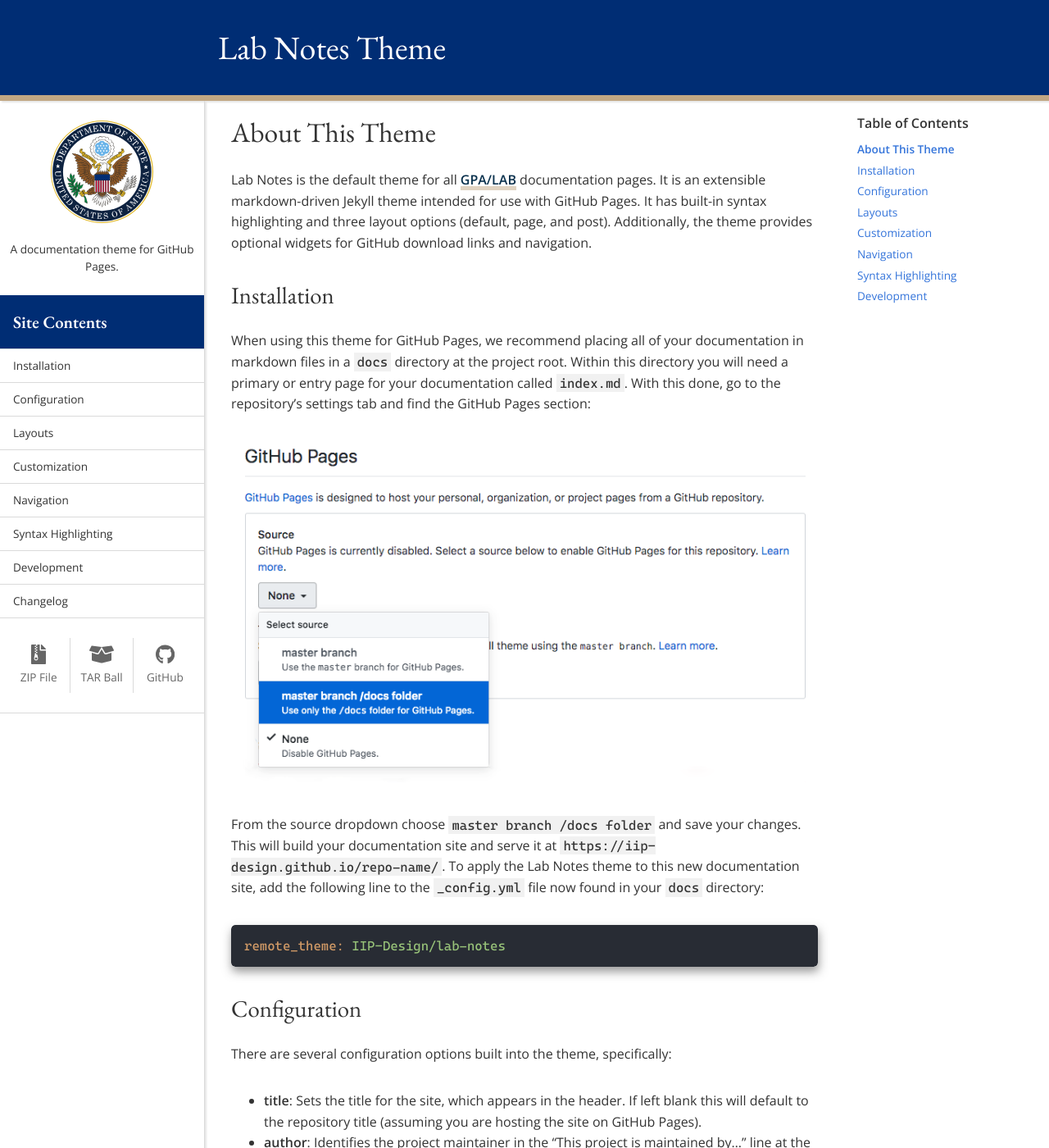
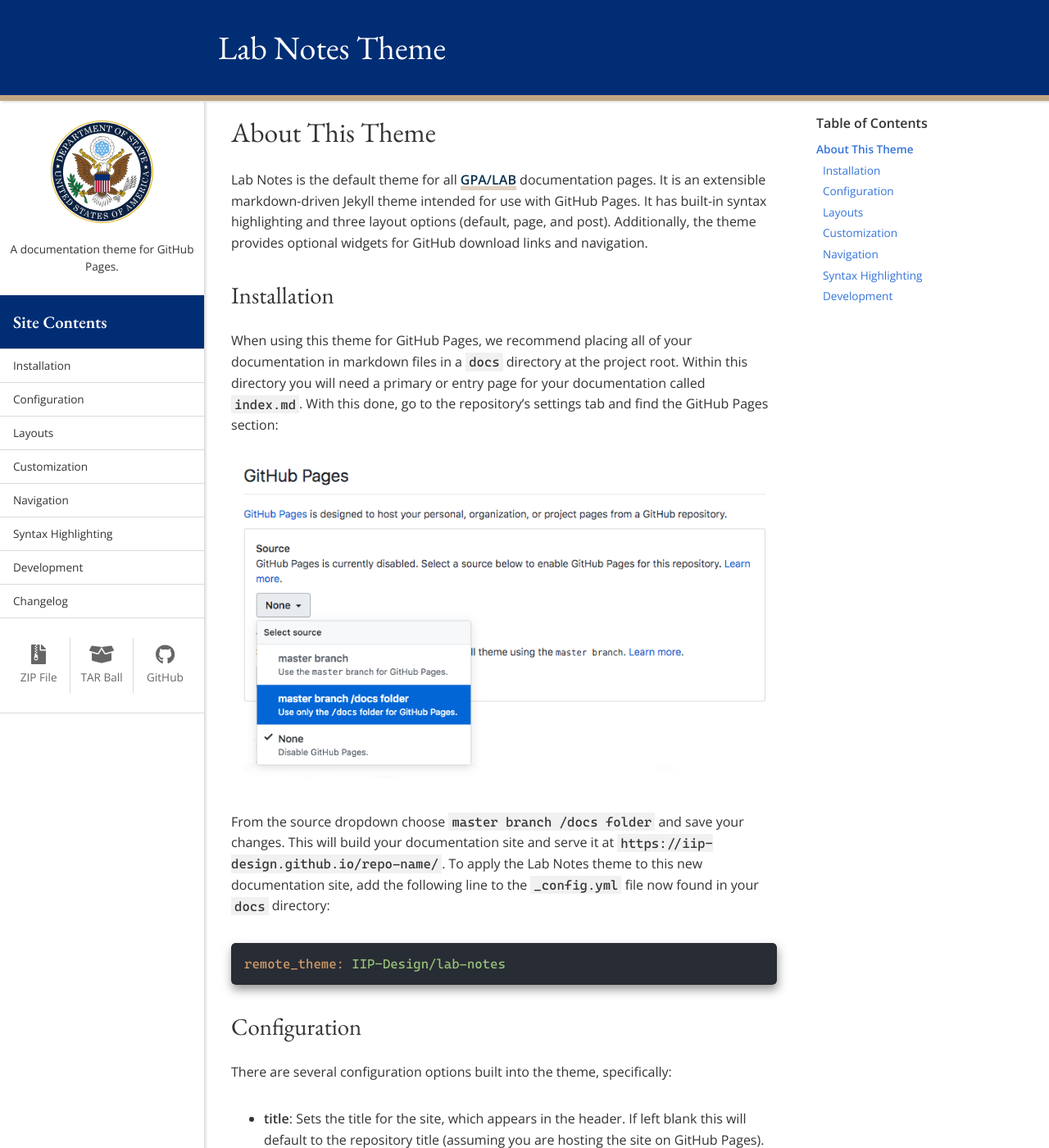
Before and after one commit to IIP-Design/lab-notes, a Jekyll site: the page built from index.md, in a window 1280 px wide and 1400 px high. Shown: the whole window at 82% size. Built offline with Jekyll 4.4.1, drawn with Linux system fonts in a browser that asks for light colours.

Commit message:
feat: indent nested headings in table of contents

```diff
--- a/_sass/base.scss
+++ b/_sass/base.scss
@@ -64,7 +64,8 @@
 h2,
 h3,
 h4,
-h5 {
+h5,
+h6 {
   font-family: $fontHeader;
   font-weight: normal;
   margin-top: 1.5rem;
--- a/_sass/components/toc.scss
+++ b/_sass/components/toc.scss
@@ -30,6 +30,7 @@
   }
 
   &-list {
+    color: $blueLight;
     list-style: none;
     margin: 0.5rem 0;
     padding: 0;
@@ -37,6 +38,28 @@
     > li {
       text-indent: -0.5rem;
       margin: 0 0.5rem;
+
+      &:not(.from-h1):not(.from-h2):before {
+        content: '- ';
+        margin-left: -0.5rem;
+      }
+    }
+
+    > .from-h2 {
+      margin-left: 1rem;
+    }
+
+    > .from-h3 {
+      margin-left: 2rem;
+    }
+
+    > .from-h4 {
+      margin-left: 2.5rem;
+    }
+
+    > .from-h5,
+    > .from-h6 {
+      margin-left: 3rem;
     }
   }
 }
--- a/_sass/layout/default.scss
+++ b/_sass/layout/default.scss
@@ -31,7 +31,7 @@
   @media screen and (min-width: $lg-screen) {
     display: grid;
     gap: 1rem;
-    grid-template-columns: minmax(0, 1100px) minmax(250px, 1fr);
+    grid-template-columns: minmax(0, 1100px) minmax(300px, 1fr);
   }
 }
 
--- a/_sass/layout/post.scss
+++ b/_sass/layout/post.scss
@@ -24,7 +24,7 @@
       @media screen and (min-width: $lg-screen) {
         display: grid;
         gap: 1rem;
-        grid-template-columns: minmax(0, 1100px) minmax(0, 250px);
+        grid-template-columns: minmax(0, 1050px) minmax(0, 300px);
       }
     }
   }
--- a/js/toc.js
+++ b/js/toc.js
@@ -132,6 +132,8 @@
 
     const item = document.createElement( 'li' );
 
+    item.classList.add( `from-${heading.tagName.toLowerCase()}` );
+
     item.appendChild( link );
     list.appendChild( item );
   } );
```
Also changed, not shown: assets/js/main-bundle.js.
